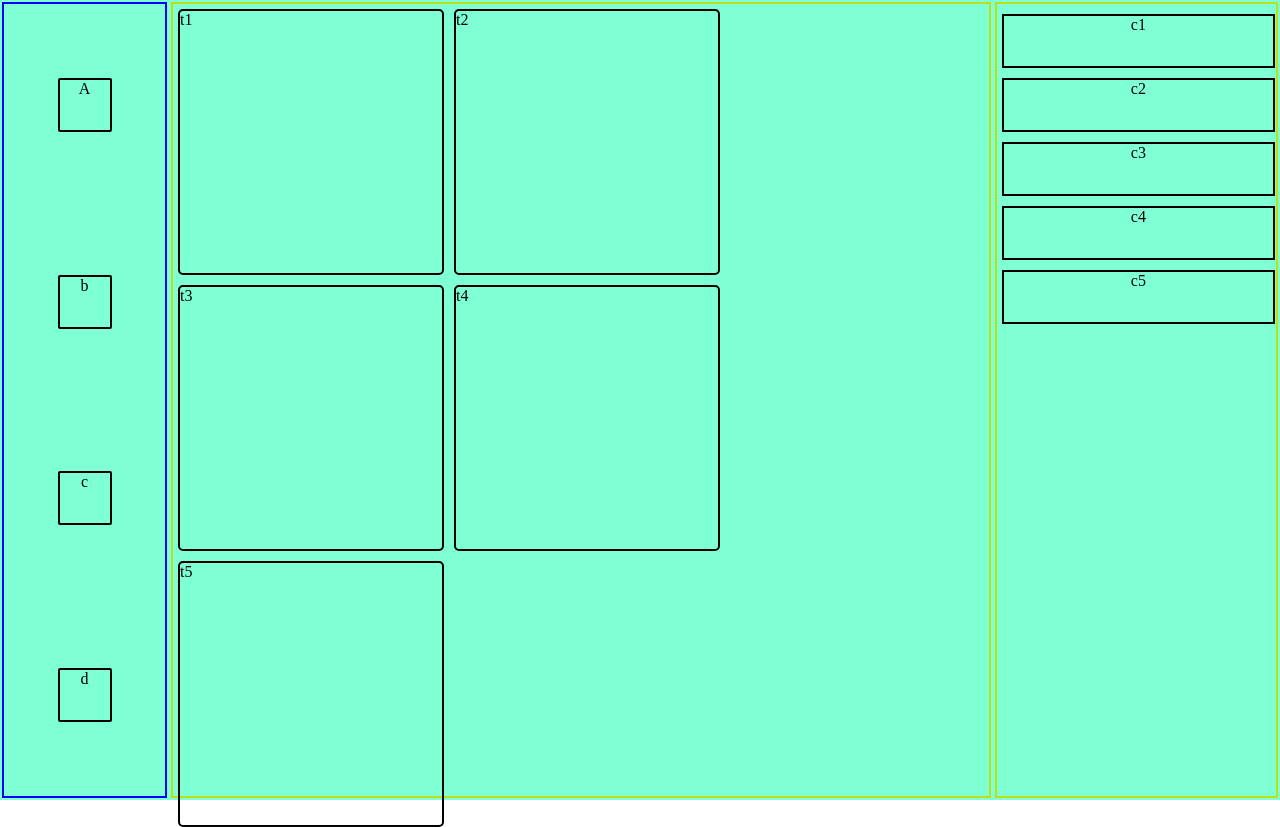
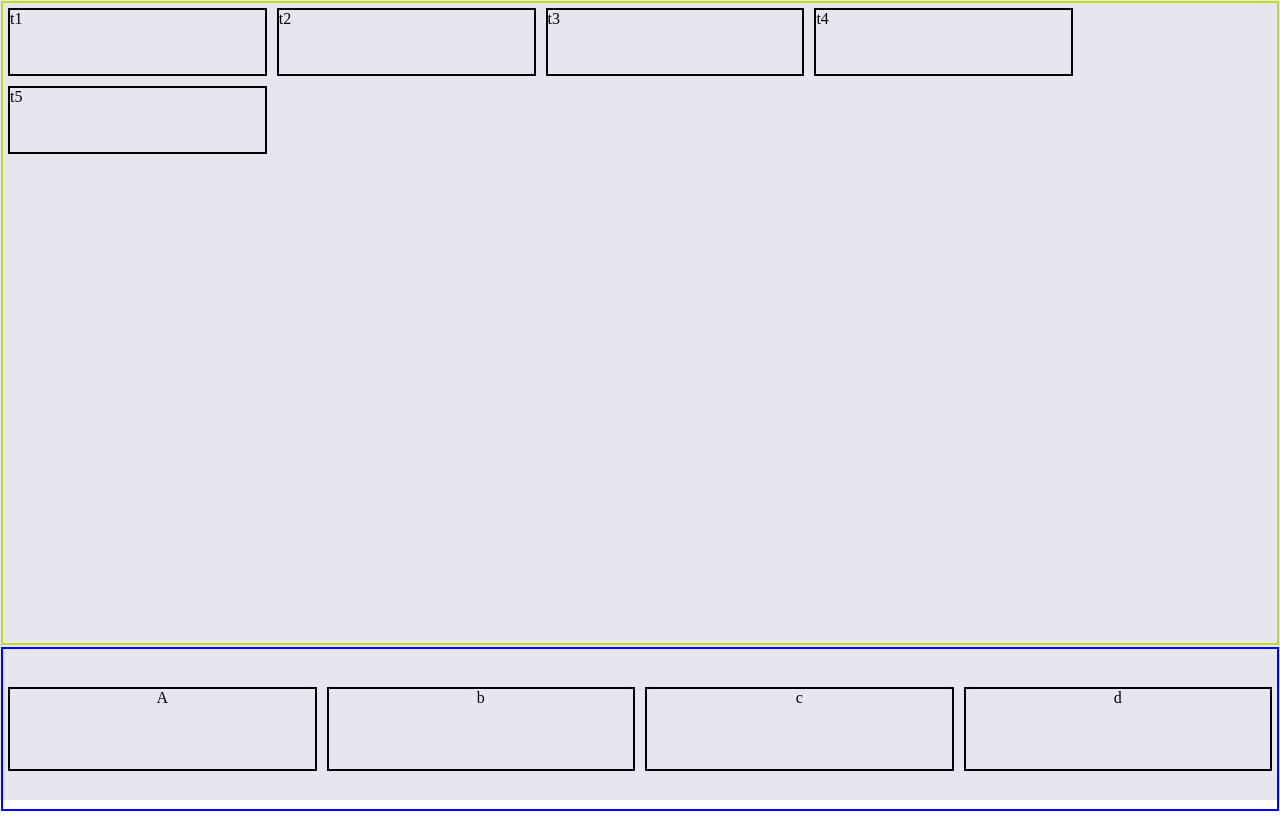
Before and after one commit to Blast101/Responsive2, a plain HTML site: page index.html in a window 1280 px wide. Drawn offline with Linux system fonts and the light colour scheme.

Commit message:
Update style.css

```diff
--- a/style.css
+++ b/style.css
@@ -1,5 +1,5 @@
 html,body{
-    height: 100%;
+    height: 100vh;
 }
 
 *{
@@ -8,77 +8,10 @@ html,body{
 
 }
 
-.container
-{
-    height: 100%;
-    width: 100%;
-    background-color: aquamarine;
-    display: flex;
-}
-
-.btn {
-    border: 2px solid blue;
-    width: 19%;
-    display: flex;
-    flex-direction: column;
-    justify-content: space-around;
-    align-items: center;
-    margin: 2px 2px;
-    padding: 3px;
-  }
-
-.b{
-    width: 50px;
-    height: 50px;
-    margin: 2px 2px;
-    border: 2px solid black;
-    text-align: center;
-    border-radius: 2px;
-}
-
-.tab
-{
-    border: 2px solid rgb(189, 223, 23);
-    width: 100%;
-    display: flex;
-    flex-direction: row;
-    margin: 2px 2px;
-    flex-wrap: wrap;
-    align-content: flex-start;
-    /* importent */
-}
-
-.t{
-    width: 262px;
-    height: 262px;
-    border: 2px solid black;
-    margin: 5px 5px;
-    border-radius: 5px;
-}
-
-.camp {
-    border: 2px solid rgb(195, 13, 186);
-    border: 2px solid rgb(189, 223, 23);
-    width: 33%;
-    display: flex;
-    flex-direction: column;
-    align-items: self-start;
-    margin: 2px 2px;
-    padding: 5px 5px;
-    position: relative;
-  }
-
-.c{
-    margin: 5px auto;
-    width: 100%;
-    height: 50px;
-    border: 2px solid black;
-    text-align: center;
-}
 
 
 
-@media only screen and (max-width:1080px)
+@media only screen and (min-width:1080px)
 {
     .container{
         height: 100%;
@@ -111,6 +44,7 @@ html,body{
         border: 2px solid rgb(189, 223, 23);
         width: 100vw;
         height: 80vh;
+        /* height: 2000px; */
         display: flex;
         flex-direction: row;
         margin:1px 1px ;
```
